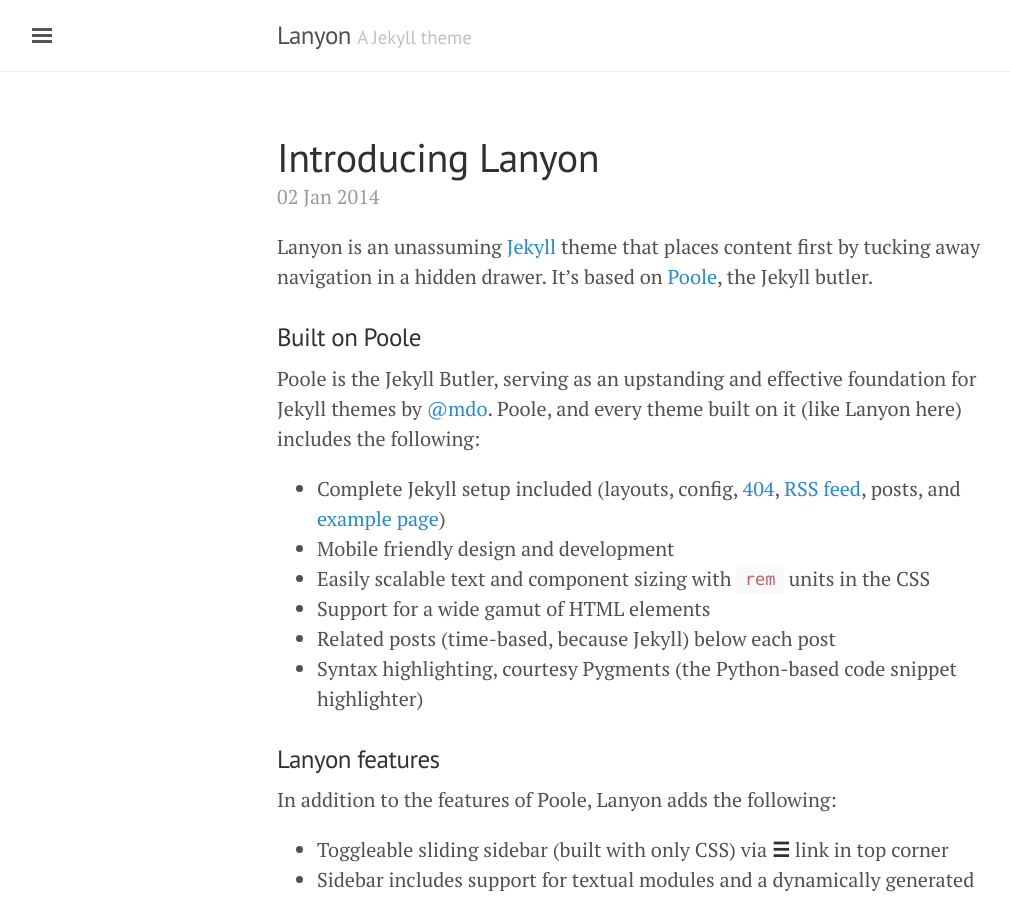
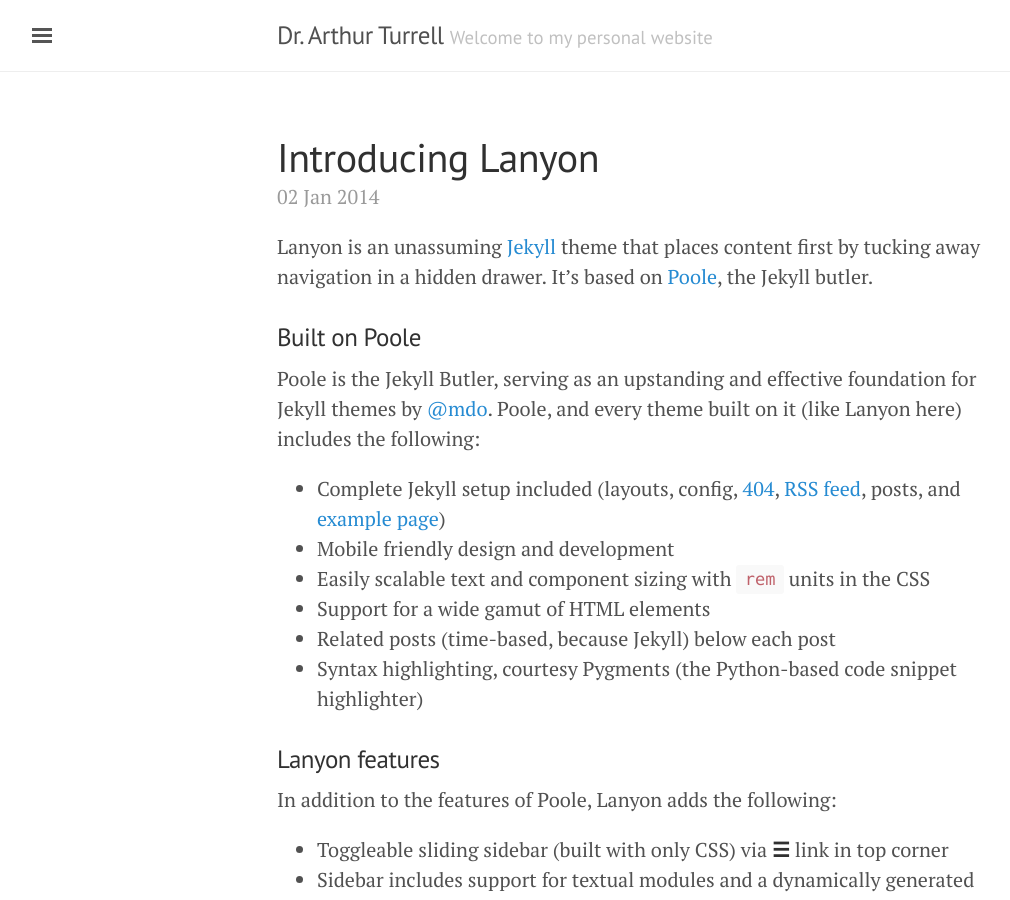
Before and after one commit to aeturrell/home, a Jekyll site: the page built from index.html, in a window 1280 px wide and 900 px high. Shown: the whole window, without its empty margins (3-1013 px from the left). Built offline with Jekyll 4.4.1, drawn with Linux system fonts in a browser that asks for light colours; the list of posts is cut into pages by our own code.

Commit message:
Url change

```diff
--- a/_config.yml
+++ b/_config.yml
@@ -4,19 +4,19 @@
 permalink:           pretty
 
 # Setup
-title:               Lanyon
-tagline:             'A Jekyll theme'
-description:         'A reserved <a href="http://jekyllrb.com" target="_blank">Jekyll</a> theme that places the utmost gravity on content with a hidden drawer. Made by <a href="https://twitter.com/mdo" target="_blank">@mdo</a>.'
-url:                 http://aeturrell.github.io/
+title:               Dr. Arthur Turrell
+tagline:             'Welcome to my personal website'
+description:         'Welcome to my personal website'
+url:                 http://aeturrell.github.io/home/
 baseurl:             ''
 paginate:            5
 plugins: [jekyll-paginate]
 
 # About/contact
 author:
-  name:              Mark Otto
-  url:               https://twitter.com/mdo
-  email:             markdotto@gmail.com
+  name:              Arthur Turrell
+  url:
+  email:
 
 # Custom vars
 version:             1.0.0
```
